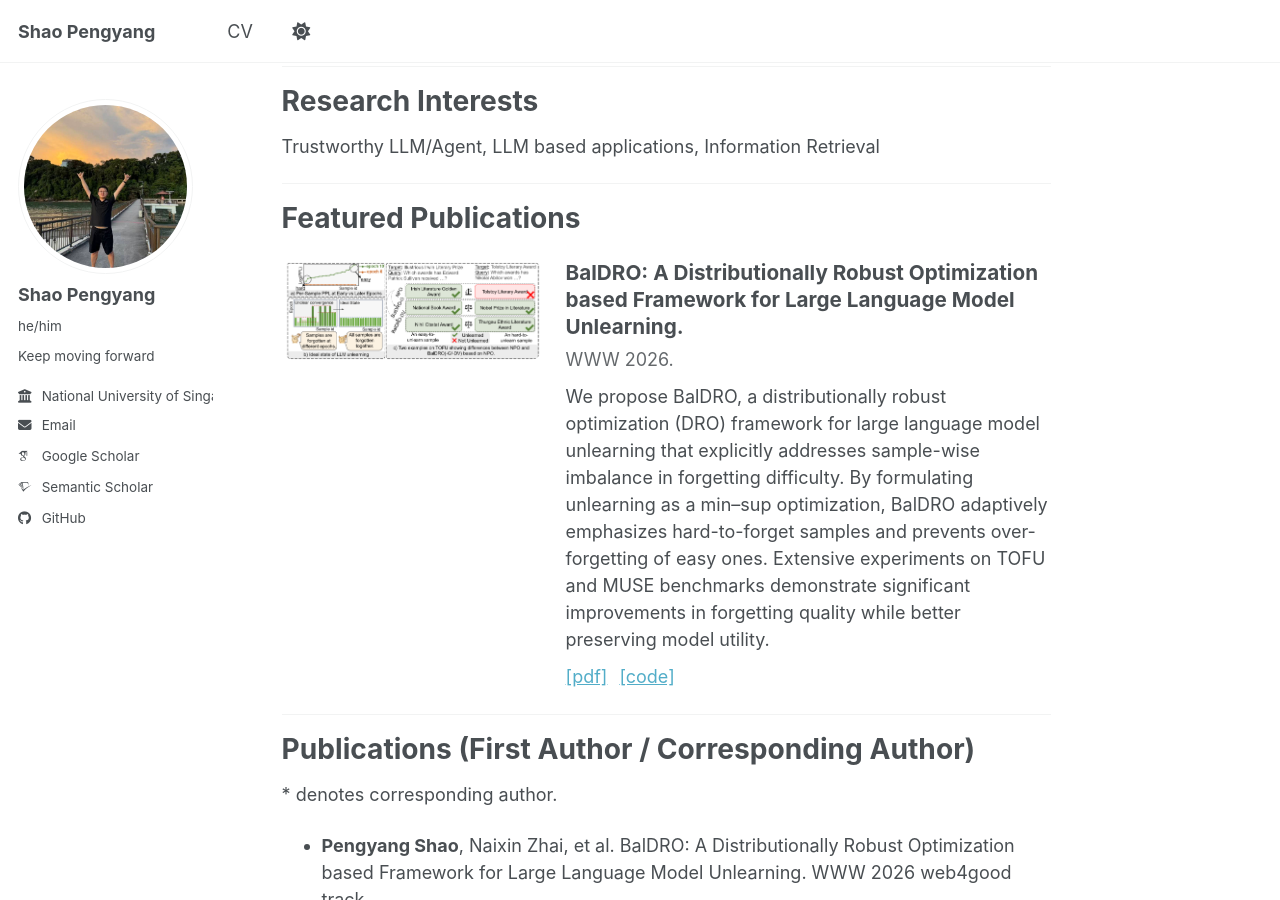
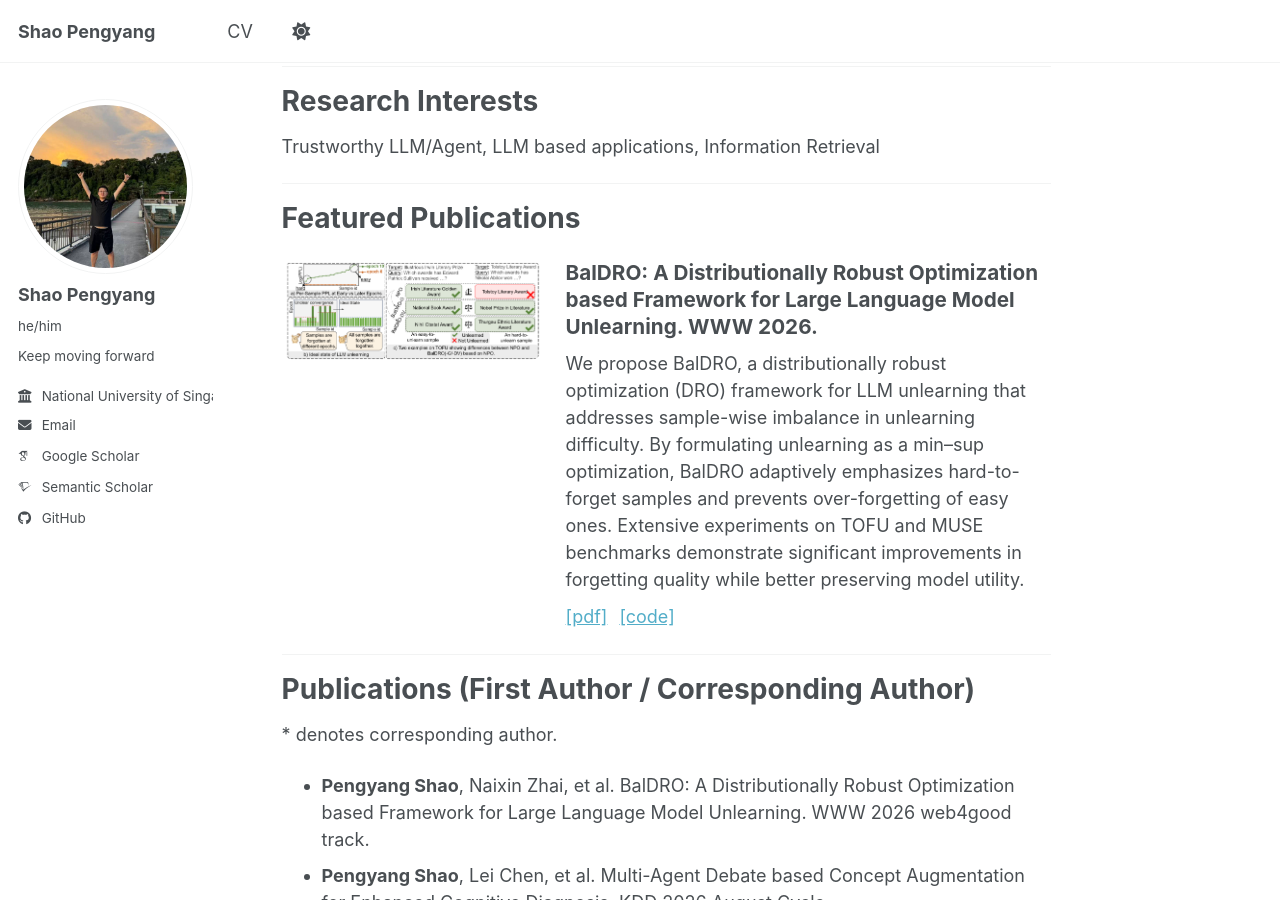
Before and after one commit to ShaoPengyang/ShaoPengyang.github.io, a Jekyll site: the page built from _pages/about.md, in a window 1280 px wide and 900 px high, scrolled down 466 px. Built offline with Jekyll 4.4.1, drawn with Linux system fonts in a browser that asks for light colours; some web fonts are replaced; a script bundle is joined from its source files by our own code; library files that are not in the unit come from our copies.

Commit message:
Update about.md

```diff
--- a/_pages/about.md
+++ b/_pages/about.md
@@ -31,10 +31,9 @@ Featured Publications
     <img src="/images/www2026.png" alt="paper1 figure">
   </div>
   <div class="pub-body">
-    <div class="pub-title">BalDRO: A Distributionally Robust Optimization based Framework for Large Language Model Unlearning. </div>
-    <div class="pub-meta">WWW 2026.</div>
+    <div class="pub-title">BalDRO: A Distributionally Robust Optimization based Framework for Large Language Model Unlearning. WWW 2026.</div>
     <div class="pub-desc">
-      We propose BalDRO, a distributionally robust optimization (DRO) framework for large language model unlearning that explicitly addresses sample-wise imbalance in forgetting difficulty. By formulating unlearning as a min–sup optimization, BalDRO adaptively emphasizes hard-to-forget samples and prevents over-forgetting of easy ones. Extensive experiments on TOFU and MUSE benchmarks demonstrate significant improvements in forgetting quality while better preserving model utility.
+      We propose BalDRO, a distributionally robust optimization (DRO) framework for LLM unlearning that addresses sample-wise imbalance in unlearning difficulty. By formulating unlearning as a min–sup optimization, BalDRO adaptively emphasizes hard-to-forget samples and prevents over-forgetting of easy ones. Extensive experiments on TOFU and MUSE benchmarks demonstrate significant improvements in forgetting quality while better preserving model utility.
     </div>
     <div class="pub-links">
       <a href="/files/WWW2026.pdf">[pdf]</a>
```
